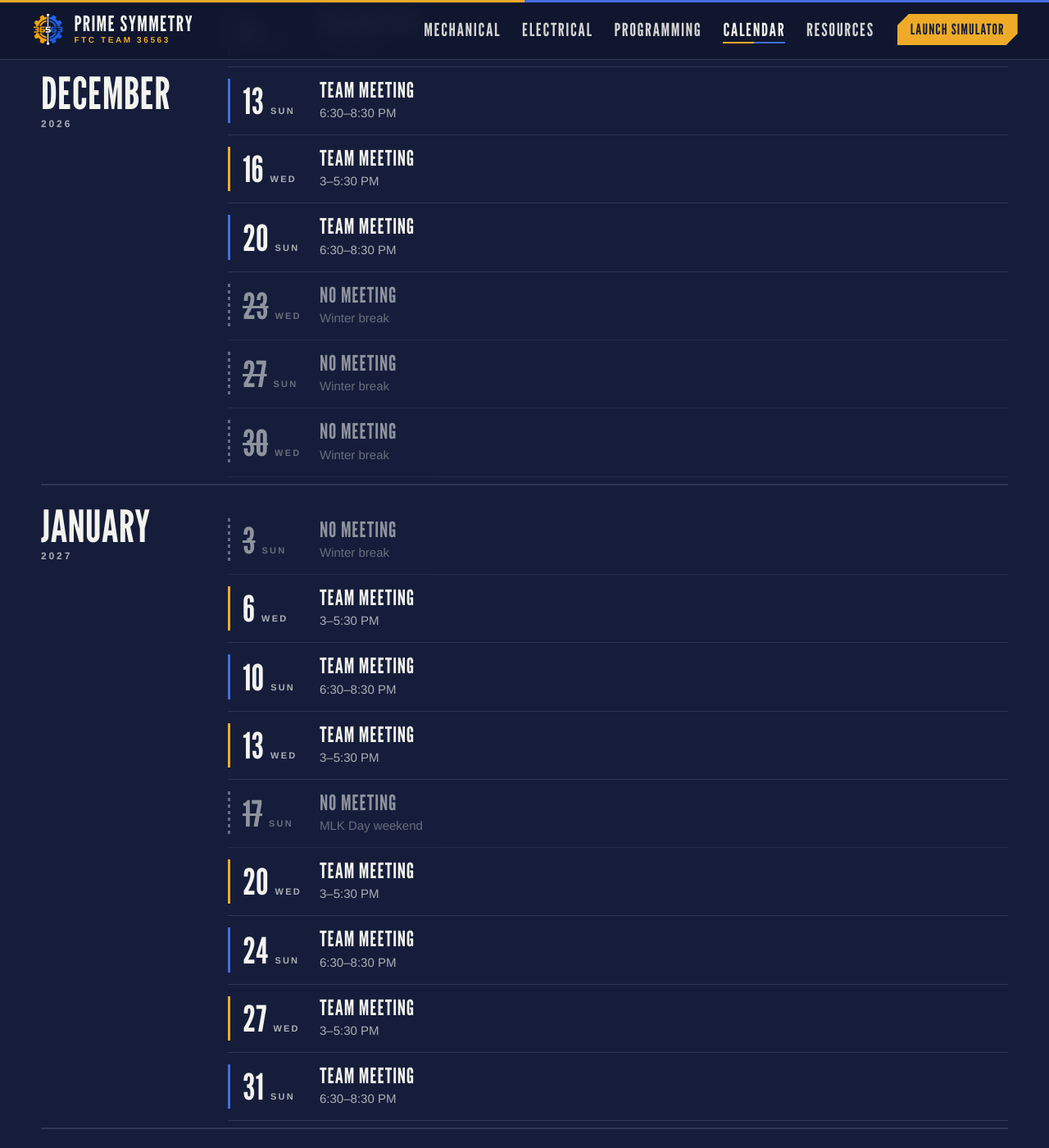
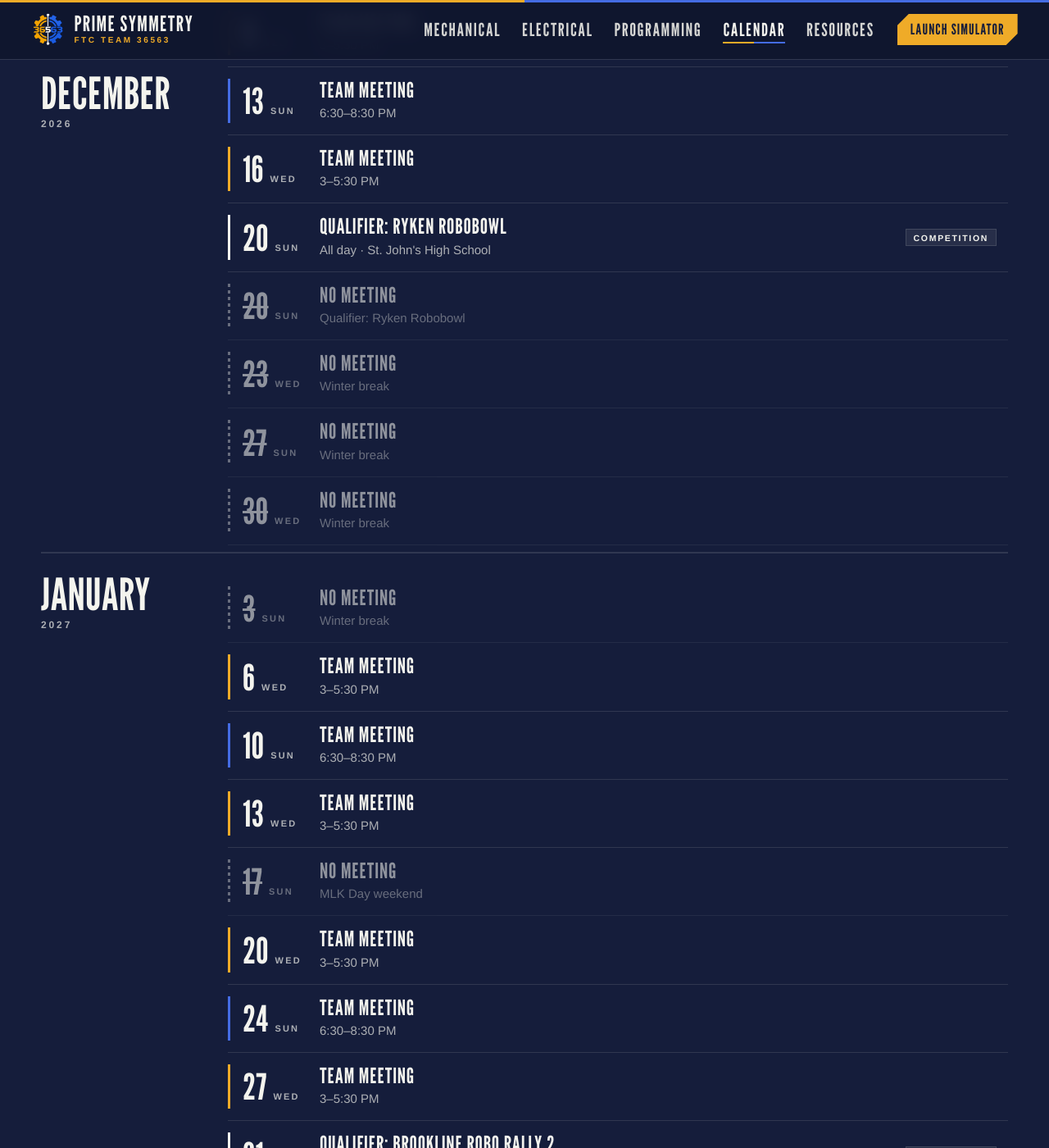
Before and after one commit to boltonftc/boltonftc.github.io, a Jekyll site: the page built from calendar/index.html, in a window 1280 px wide and 1400 px high, scrolled down 2286 px. Shown: the whole window at 82% size. Built offline with Jekyll 4.4.1, drawn with Linux system fonts in a browser that asks for light colours; some of the changed text lies outside the part shown.

Commit message:
Calendar: add qualifiers Ryken Robobowl (12/20/2026, St. John's High) and Brookline Robo Rally 2 (1/31/2027); skip the regular Sunday meetings those days

```diff
--- a/_data/calendar.yml
+++ b/_data/calendar.yml
@@ -47,11 +47,13 @@ skip:
   - { date: "2026-11-11", reason: "Veterans Day" }
   - { date: "2026-11-25", reason: "Thanksgiving break" }
   - { date: "2026-11-29", reason: "Thanksgiving weekend" }
+  - { date: "2026-12-20", reason: "Qualifier: Ryken Robobowl" }
   - { date: "2026-12-23", reason: "Winter break" }
   - { date: "2026-12-27", reason: "Winter break" }
   - { date: "2026-12-30", reason: "Winter break" }
   - { date: "2027-01-03", reason: "Winter break" }
   - { date: "2027-01-17", reason: "MLK Day weekend" }
+  - { date: "2027-01-31", reason: "Qualifier: Brookline Robo Rally 2" }
   - { date: "2027-02-14", reason: "Presidents' Day weekend" }
   - { date: "2027-02-17", reason: "February vacation" }
   - { date: "2027-02-21", reason: "February vacation" }
@@ -77,6 +79,14 @@ events:
     end: "20:00"
     location: "FSS"
     notes: "Setup starts at 5:00; done by 8:00"
+  - date: "2026-12-20"
+    title: "Qualifier: Ryken Robobowl"
+    kind: competition
+    location: "St. John's High School"
+  - date: "2027-01-31"
+    title: "Qualifier: Brookline Robo Rally 2"
+    kind: competition
+    location: "Brookline"
 
 # Template:
 #  - date: "2026-11-14"
```
